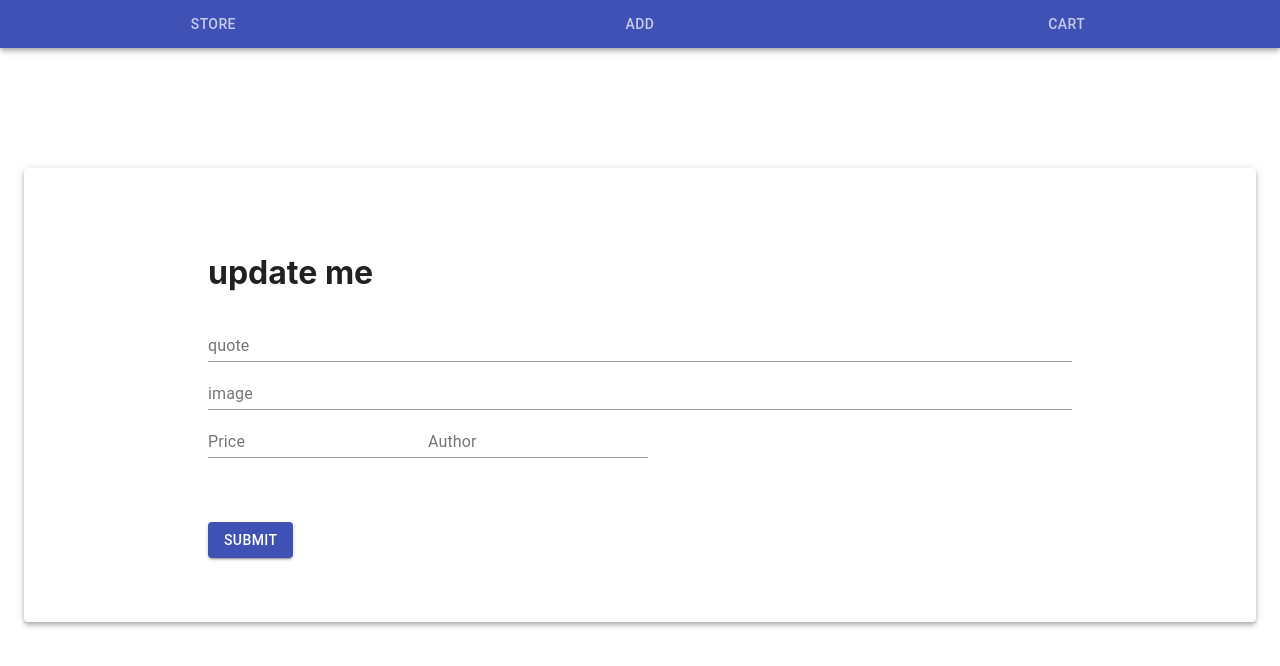
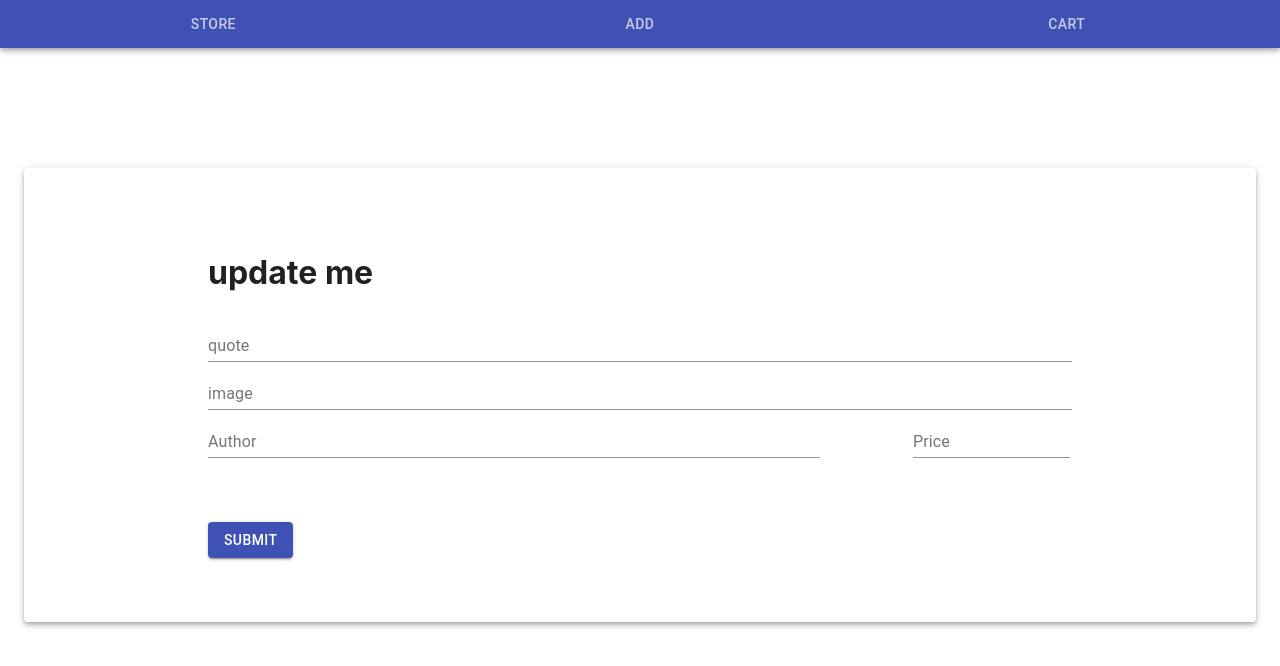
Before and after one commit to Murray918/Quote-Peddler-Solution, a React (Create React App) app: page /add in a window 1280 px wide. Shown: the top 666 px of the page. Built offline with nearby package versions, Linux system fonts and the light colour scheme.

Commit message:
fixing styling on the add-form 	modified:   src/components/AddAndUpdateForm.js 	modified:   src/styles/StyledFormWrapper.js 	modified:   src/styles/StyledStoreCardContainer.js

```diff
--- a/src/components/AddAndUpdateForm.js
+++ b/src/components/AddAndUpdateForm.js
@@ -49,21 +49,28 @@ class AddAndUpdateForm extends Component {
 								onChange={this.handleChange}
 							/>
 						</div>
-						<div>
+						<div className="price-author-wrapper">
+							<div className="author-input">
 								<TextField
+									fullWidth
+									label="Author"
+									type="text"
+									name="author"
+									value={this.state.author}
+									onChange={this.handleChange}
+								/>
+							</div>
+							<div className="price-input">
+								{' '}
+								<TextField
+									fullWidth
 									label="Price"
 									type="text"
 									name="price"
 									value={this.state.price}
 									onChange={this.handleChange}
 								/>
-							<TextField
-								label="Author"
-								type="text"
-								name="author"
-								value={this.state.author}
-								onChange={this.handleChange}
-							/>
+							</div>
 						</div>
 						<div className="submit-button">
 							<SubmitButton label="Submit" />
--- a/src/styles/StyledFormWrapper.js
+++ b/src/styles/StyledFormWrapper.js
@@ -8,4 +8,14 @@ export const StyledFormWrapper = styled.div`
         color:red;
 
 	}
+    .price-author-wrapper {
+        display: flex;
+        flex-direction: row;
+        justify-content: space-between;
+    }
+
+    .price-author-wrapper :first-child {
+      width : 99%;
+      margin-right: 10%;
+    }
 `
--- a/src/styles/StyledStoreCardContainer.js
+++ b/src/styles/StyledStoreCardContainer.js
@@ -13,4 +13,6 @@ export const StyledStoreCardContainer = styled.div`
 		display: flex;
 		flex-direction: row-reverse;
 	}
+	.price-input {
+	}
 `
```
Lines whose indentation alone changed are shown as unchanged.
